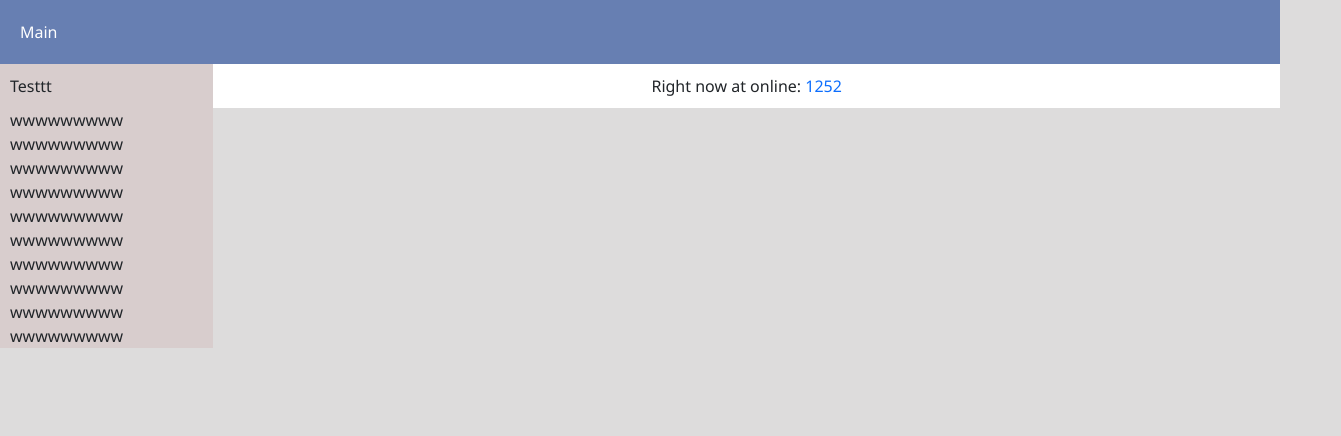
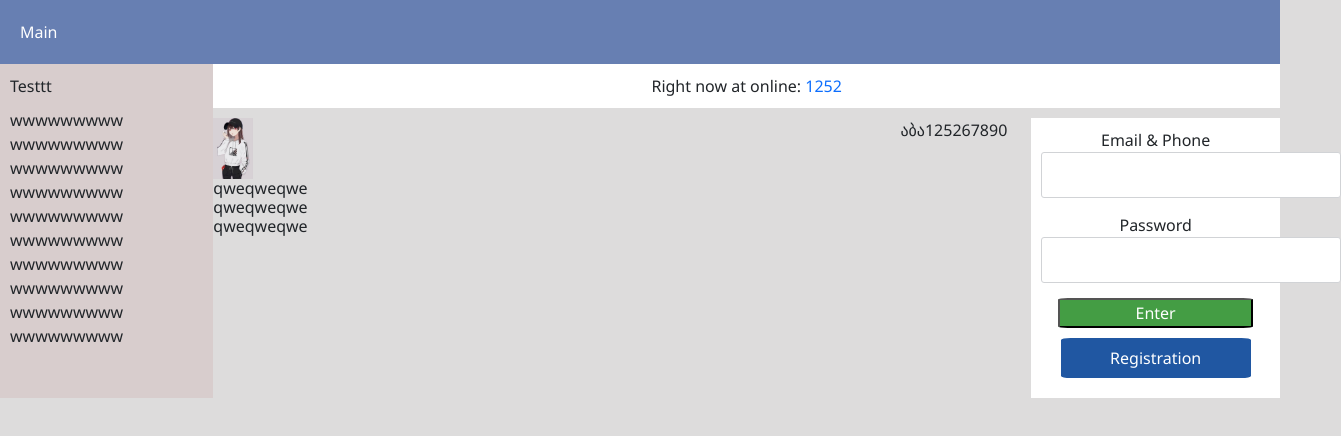
Before and after one commit to GeGuNa/React-social-networking-app, a React (Create React App) app: page / in a window 1280 px wide. Shown: the top 436 px of the page, 1341 px wide, since content can reach past the window. Built offline with nearby package versions, Linux system fonts and the light colour scheme.

Commit message:
Little details being changed

```diff
--- a/src/css/main.css
+++ b/src/css/main.css
@@ -1,7 +1,54 @@
+body {
+overflow-x: hidden;
+}
+
 @font-face {
 font-family: myFirstFont;
 src: url('../fonts/NotoSans-Regular.ttf');
 }
+
+.frmcl {
+background:#fff;margin-top:10px;padding:10px;text-align:center;
+}
+
+.pdng10 {
+padding:10px;
+}
+
+.alnk21 {
+padding:8px;width: 91%;display: block;margin: auto;/* text-align:center; *//* position: relative; */
+}
+
+.btn3 {
+width:85%;text-align:center;
+}
+
+
+.btn1 {
+    color: #fff;
+    border-radius:5%;
+    background-color: #449d44;
+}
+
+
+.btn2 {
+	border-radius:5%;
+    color: #fff;
+    background-color: #2057a2;
+}
+
+
+input[type='text'] {
+    background: #fff;
+    width: 300px;
+    padding: 10px;
+    color: #808080;
+    border-radius: 3px 3px 3px 3px;
+    outline: none;
+    border: 1px solid #D1D3D6;
+    margin-bottom: 15px;
+}
+
 
 body {
 font-family: myFirstFont;
--- a/src/page/home.js
+++ b/src/page/home.js
@@ -51,11 +51,92 @@ Main
 
 <div className="col-10">
 
-<div class="nlnch2">Right now at online: <a href="#">1252</a></div>
+<div className="nlnch2">Right now at online: <a href="#">1252</a></div>
+
+
+
+<div className="row">
+
+<div className="col-9">
+
+
+
+
+<div className="row" style={{marginTop:'10px'}}>
+
+<div className="col-2">
+<div style={{float:'left'}}> <img width={40} src="/pics/d281cf9550d6abc5e3824f6b55e57983.jpg"/> </div>
+<div style={{float:'left',lineHeight:'1.2'}}>
+
+<div>qweqweqwe </div>
+<div>qweqweqwe </div>
+<div>qweqweqwe </div>
+
+</div>
+
+
+</div>
+
+
+
+
+<div className="col-10">
+
+<div className="" style={{float:'right'}}>
+აბა125267890
+</div>
+
+</div>
+
+
+
 
 
 
 </div>
+
+
+
+
+
+</div>
+
+
+
+
+
+<div className="col-3">
+
+
+	<form className="frmcl">
+
+		<div>Email & Phone</div>
+		<input type="text" className="login" name="user"/>
+
+		<div>Password</div>
+		<input type="text" className="login" name="pass"/>
+		<div></div>
+		<button className="btn1 btn3">Enter</button>
+
+<div  className="pdng10"> <a className="btn2 alnk21">Registration</a></div>
+
+
+		</form>
+
+
+
+
+
+</div>
+
+
+</div>
+
+
+</div>
+
+
+
 
 
 
```
Also changed, not shown: public/pics/d281cf9550d6abc5e3824f6b55e57983.jpg (added).
